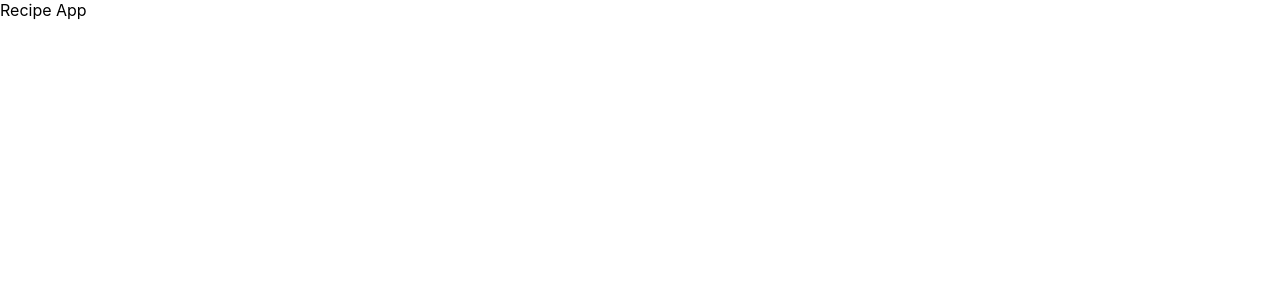
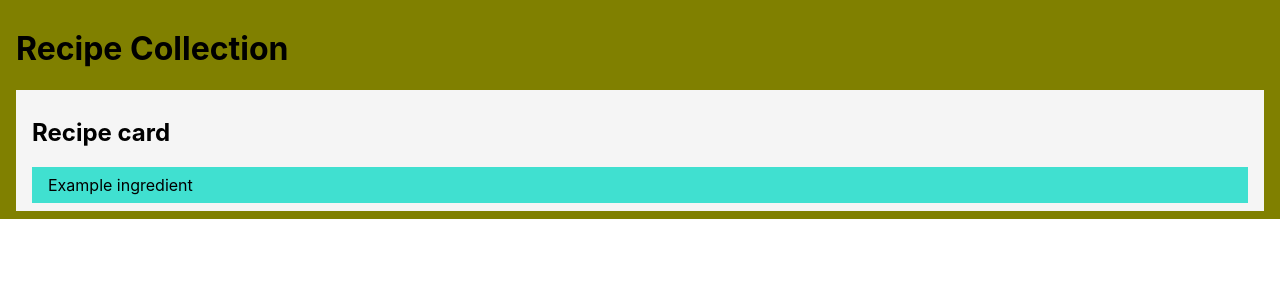
Before and after one commit to CommandShiftHQ/recipe-app, a React (Create React App) app: page / in a window 1280 px wide. Shown: the top 300 px of the page. Built offline with nearby package versions, Linux system fonts and the light colour scheme.

Commit message:
scaffold out basic framework

```diff
--- a/src/App.js
+++ b/src/App.js
@@ -1,7 +1,10 @@
+import React from 'react';
+import RecipeCollection from './components/RecipeCollection';
+
 function App() {
   return (
     <div className="App">
-      Recipe App
+      <RecipeCollection />
     </div>
   );
 }
--- /dev/null
+++ b/src/components/Ingredient.js
@@ -0,0 +1,7 @@
+import React from 'react'
+
+const Ingredient = () => {
+    return <div className="ingredient">Example ingredient</div>
+}
+
+export default Ingredient
--- /dev/null
+++ b/src/components/IngredientsWrap.js
@@ -0,0 +1,8 @@
+import React from 'react';
+import Ingredient from './Ingredient';
+
+const IngredientsWrap = () => {
+    return <Ingredient />
+}
+
+export default IngredientsWrap
--- /dev/null
+++ b/src/components/RecipeCard.js
@@ -0,0 +1,13 @@
+import React from 'react'
+import IngredientsWrap from './IngredientsWrap'
+
+const RecipeCard = () => {
+    return (
+        <div className="recipe-card">
+            <h2>Recipe card</h2>
+            <IngredientsWrap />
+        </div>
+    )
+}
+
+export default RecipeCard
--- /dev/null
+++ b/src/components/RecipeCollection.js
@@ -0,0 +1,17 @@
+import React from 'react';
+import RecipeCard from './RecipeCard';
+
+import '../styles/recipes.css';
+
+const RecipeCollection = () => {
+    return (
+        <div className="collection">
+            <h1>
+                Recipe Collection
+            </h1>
+            <RecipeCard />
+        </div>
+    )
+}
+
+export default RecipeCollection
--- a/src/index.js
+++ b/src/index.js
@@ -2,7 +2,6 @@ import React from 'react';
 import ReactDOM from 'react-dom';
 import './index.css';
 import App from './App';
-import reportWebVitals from './reportWebVitals';
 
 ReactDOM.render(
   <React.StrictMode>
@@ -10,8 +9,3 @@ ReactDOM.render(
   </React.StrictMode>,
   document.getElementById('root')
 );
-
-// If you want to start measuring performance in your app, pass a function
-// to log results (for example: reportWebVitals(console.log))
-// or send to an analytics endpoint. Learn more: https://bit.ly/CRA-vitals
-reportWebVitals();
--- /dev/null
+++ b/src/recipes.json
@@ -0,0 +1,45 @@
+[
+  {
+    "id": 1,
+    "title": "Vegetable Nihari",
+    "description": "Spicy vegetable curry originating from Pakistan",
+    "ingredients": [
+      {
+        "name": "carrots",
+        "quantity": 5,
+        "stocked": true
+      },
+      {
+        "name": "sweet potatoes",
+        "quantity": 1,
+        "stocked": true
+      },
+      {
+        "name": "onions",
+        "quantity": 2,
+        "stocked": true
+      },
+      {
+        "name": "garlic cloves",
+        "quantity": 2,
+        "stocked": false
+      },
+      {
+        "name": "ginger (tsp)",
+        "quantity": 1,
+        "stocked": true
+      },
+      {
+        "name": "green chillies",
+        "quantity": 3,
+        "stocked": false
+      },
+      {
+        "name": "tomato puree (tbsp)",
+        "quantity": 2,
+        "stocked": true
+      }
+    ],
+    "rating": 4
+  }
+]
--- /dev/null
+++ b/src/styles/recipes.css
@@ -0,0 +1,27 @@
+.collection {
+    padding: 8px 16px;
+    background-color: olive;
+}
+
+.recipe-card {
+    padding: 8px 16px;
+    background-color: whitesmoke;
+}
+
+.ingredient {
+    display: flex;
+    padding: 8px 16px;
+    background-color: turquoise;
+}
+
+.ingredient-name {
+    max-width: 40%;
+    width: 100%;
+}
+
+.ingredient-quantity,
+.ingredient-button,
+.ingredient-notification {
+    width: 20%;
+    text-align: center;
+}
```
